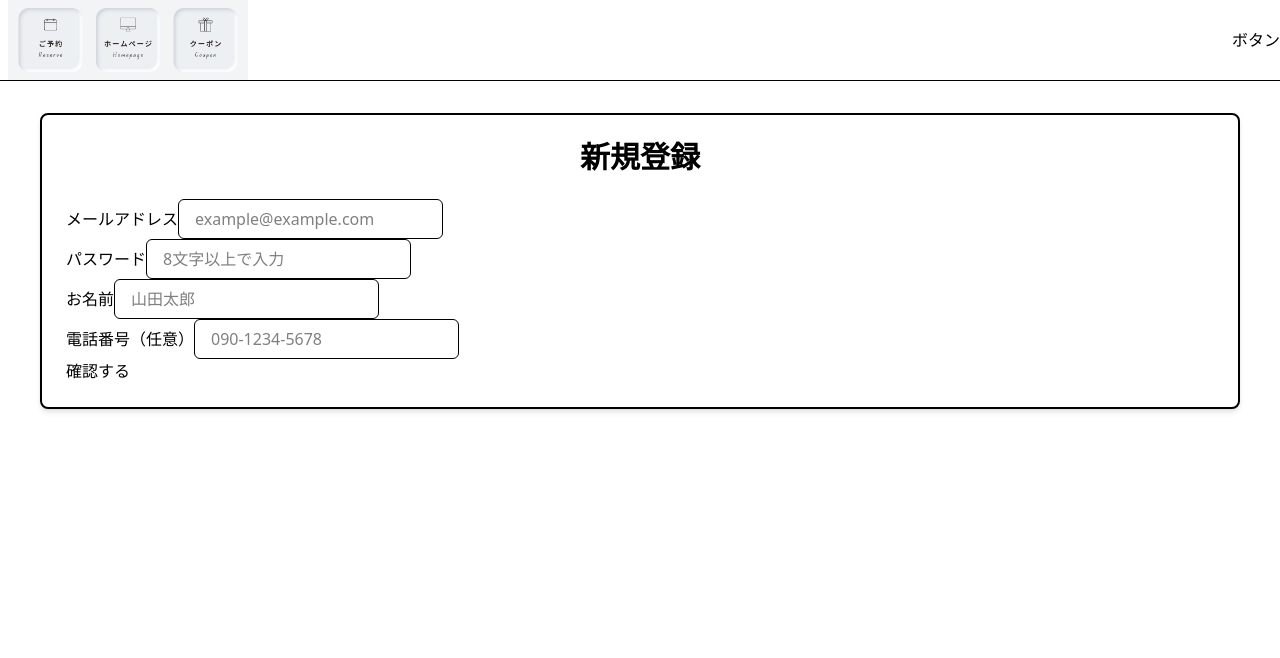
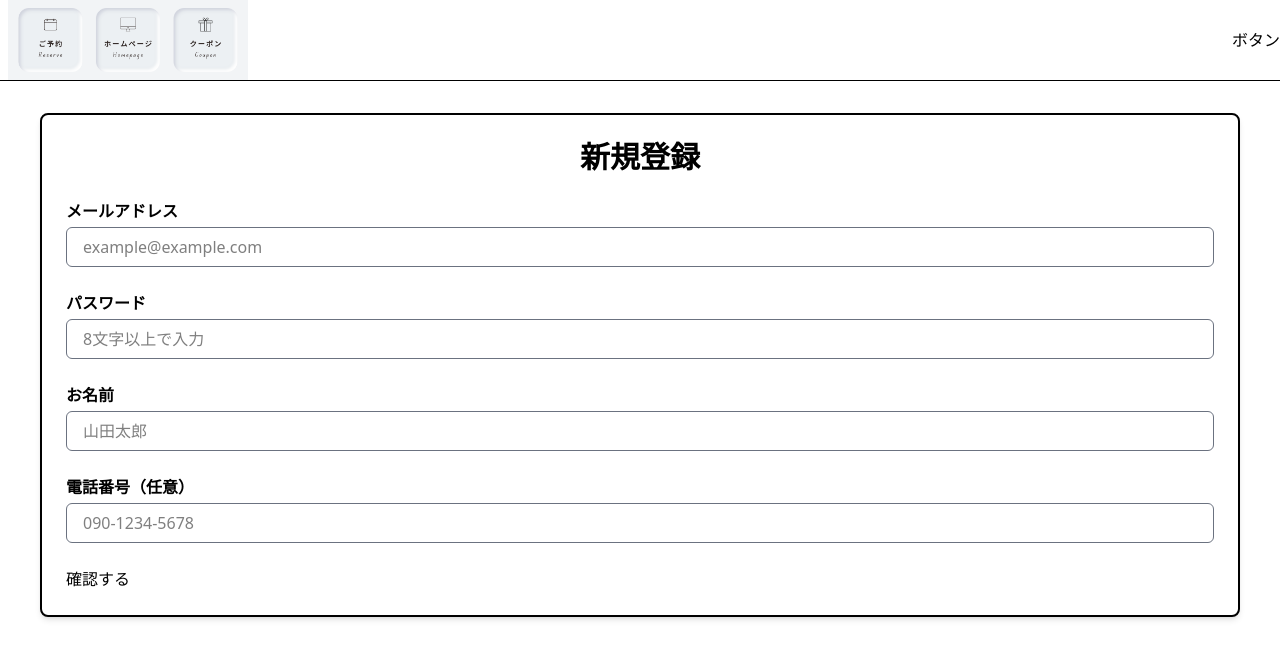
Before and after one commit to satoshiyr16/settlement_member_management_frontend, a Next.js app: page /guest/register in a window 1280 px wide. Shown: the top 658 px of the page. Built offline with nearby package versions, Linux system fonts and the light colour scheme; no server answers.

Commit message:
[update]reactHooksForm用の共通コンポーネント追加

```diff
--- a/components/form/rhf/Input.tsx
+++ b/components/form/rhf/Input.tsx
@@ -3,11 +3,13 @@
 import { useFormContext } from 'react-hook-form'
 import type { ComponentProps } from 'react'
 import { ErrorContent } from '@/components/form/rhf/ErrorContent'
+import { ColorOptionTypes } from '@/lib/types/color'
 
 interface InputProps extends ComponentProps<'input'> {
   name: string
   index?: number
   label?: string
+  color?: ColorOptionTypes
   // eslint-disable-next-line @typescript-eslint/no-explicit-any
   options?: Record<string, any>
   disabled?: boolean
@@ -15,16 +17,24 @@ interface InputProps extends ComponentProps<'input'> {
   inputType?: string
   placeholder?: string
   divOuterClassName?: string
+  divInnerClassName?: string
+}
+
+const colorClasses: Record<string, string> = {
+  pjGray:
+    'border-pjGray border rounded-md focus:border-none focus:outline-none focus:ring-2 focus:ring-pjGray',
 }
 
 export function Input({
   name,
   index,
   label,
+  color = 'pjGray',
   options,
   disabled = false,
-  displayError = false,
+  displayError = true,
   divOuterClassName,
+  divInnerClassName,
   inputType,
   placeholder = '',
   ...props
@@ -34,11 +44,15 @@ export function Input({
     ...options,
   }
 
+  const accentClass = colorClasses[color] || colorClasses.pjGray
+
   return (
-    <>
-      <div className={`${divOuterClassName} w-full`}>
+    <div className={`${divOuterClassName} my-6`}>
+      <div
+        className={`${divInnerClassName} ${label || displayError ? 'flex flex-col' : ''} ${inputType === 'date' && 'w-[30%]'} ${inputType === 'password' && 'w-full'} ${inputType === 'email' && 'w-full'}  ${inputType === 'text' && 'w-full'}`}
+      >
         {label && (
-          <label htmlFor={`input_${name}_${index}`} className=''>
+          <label htmlFor={`input_${name}_${index}`} className='mb-1 font-bold'>
             {label}
           </label>
         )}
@@ -47,12 +61,12 @@ export function Input({
           disabled={disabled}
           type={inputType}
           placeholder={placeholder}
-          className='h-10 border-black border rounded-md p-4 focus:border-none focus:outline-none focus:ring-2  focus:ring-gray-500'
+          className={`h-10 p-4 ${accentClass}`}
           {...register(name, registerOptions)}
           {...props}
         />
       </div>
       {displayError && <ErrorContent name={name} />}
-    </>
+    </div>
   )
 }
--- /dev/null
+++ b/components/form/rhf/RadioButton.tsx
@@ -0,0 +1,75 @@
+'use client'
+
+import { useFormContext } from 'react-hook-form'
+import type { ComponentPropsWithoutRef } from 'react'
+import { ErrorContent } from '@/components/form/rhf/ErrorContent'
+import { BaseMasterDataType } from '@/lib/types/master-data'
+import { ColorOptionTypes } from '@/lib/types/color'
+
+interface RadioButtonProps extends ComponentPropsWithoutRef<'input'> {
+  name: string
+  values: BaseMasterDataType[]
+  label?: string
+  color?: ColorOptionTypes
+  // eslint-disable-next-line @typescript-eslint/no-explicit-any
+  options?: Record<string, any>
+  divOuterClassName?: string
+  divInnerClassName?: string
+  inputClassName?: string
+  labelClassName?: string
+  displayError?: boolean
+}
+
+const colorClasses: Record<string, string> = {
+  pjGray:
+    'focus:ring focus:ring-pjGray focus:ring-opacity-50 border-pjGray checked:border-pjGray before:bg-pjGray',
+}
+
+export function RadioButton({
+  name,
+  values,
+  label,
+  color = 'pjGray',
+  options,
+  divOuterClassName,
+  divInnerClassName,
+  inputClassName,
+  labelClassName,
+  displayError = true,
+  ...props
+}: RadioButtonProps) {
+  const { register } = useFormContext()
+  const registerOptions = {
+    ...options,
+  }
+
+  const accentClass = colorClasses[color] || colorClasses.pjGray
+
+  return (
+    <div className={`${divOuterClassName} ${displayError && 'flex flex-col'} my-6`}>
+      {label && <div className='mb-1 font-bold'>{label}</div>}
+      <div className={`flex flex-wrap gap-4 ${divInnerClassName}`}>
+        {values.map((value: BaseMasterDataType, index: number) => (
+          <div key={index} className='flex flex-row items-center gap-2'>
+            <input
+              {...register(name, registerOptions)}
+              type='radio'
+              name={name}
+              id={`input_radio_${name}_${index}`}
+              value={value.value}
+              className={`${inputClassName} ${accentClass} appearance-none cursor-pointer rounded-full border h-6 w-6 relative before:content-[''] before:w-4 before:h-4 before:rounded-full before:absolute before:top-1/2 before:left-1/2 before:-translate-x-1/2 before:-translate-y-1/2 before:scale-0 checked:before:scale-100`}
+              {...props}
+            />
+            <label
+              htmlFor={`input_radio_${name}_${index}`}
+              className={`${labelClassName} cursor-pointer ml-2`}
+            >
+              {value.label}
+            </label>
+          </div>
+        ))}
+      </div>
+      {displayError && <ErrorContent name={name} />}
+    </div>
+  )
+}
```
